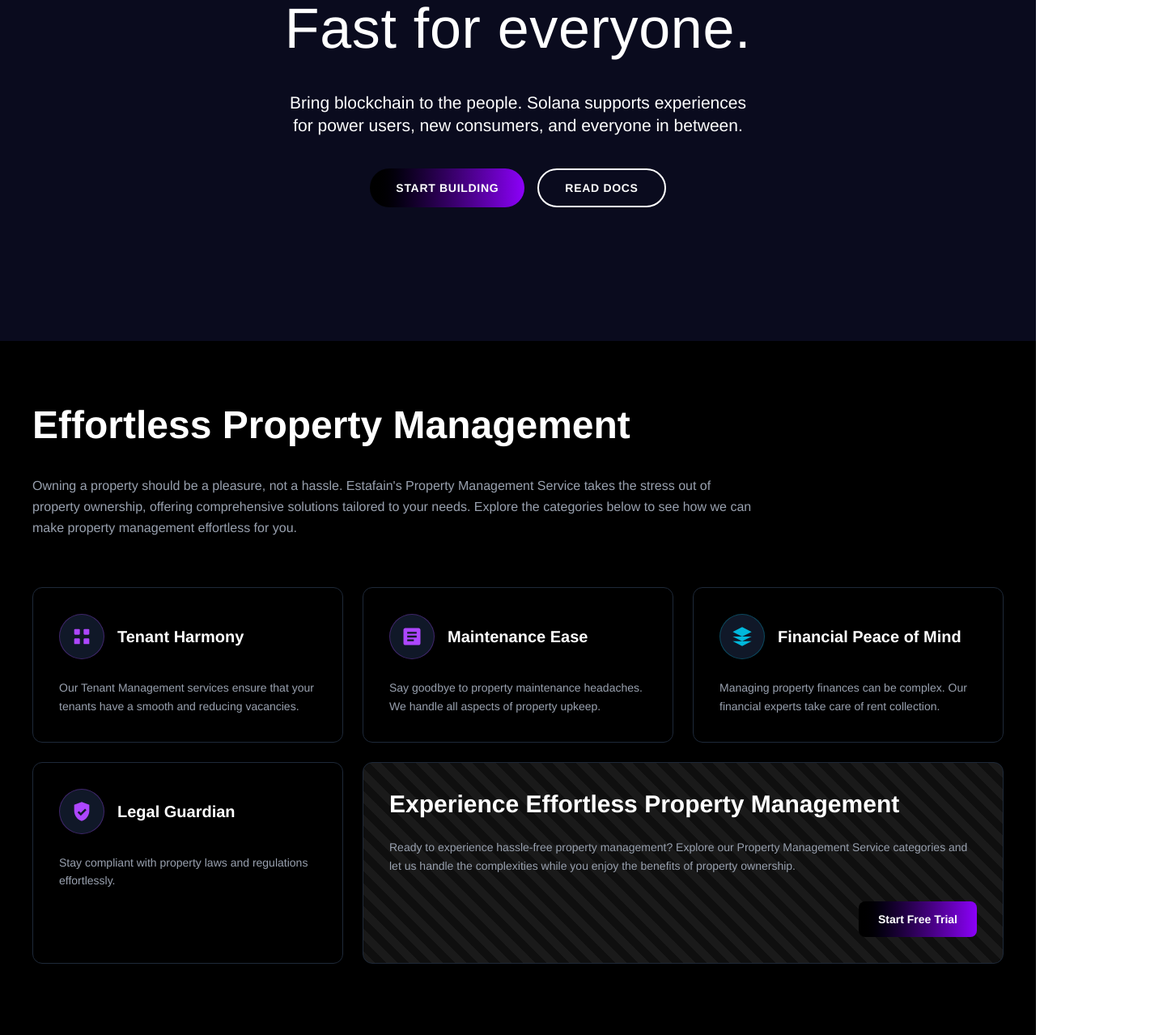
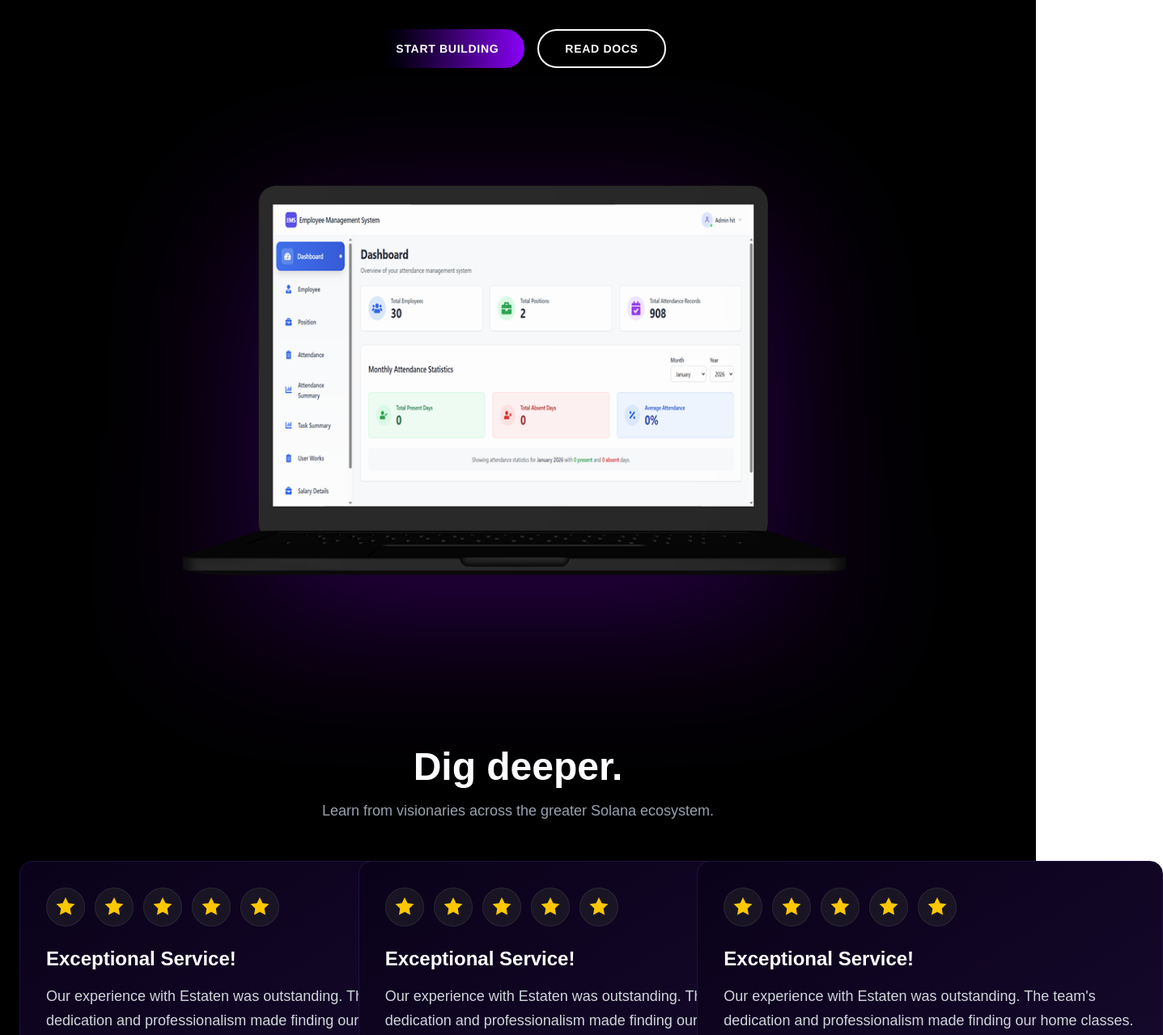
Before and after one commit to Navoda001/Solana, a Next.js app: page / in a window 1280 px wide. Shown: the part 395-1673 px from the top of the page at 81% size, 1437 px wide, since content can reach past the window. Built offline with nearby package versions, Linux system fonts and the light colour scheme.

Commit message:
Update page4 layout with hero laptop image, testimonial cards, and styling fixes

```diff
--- a/src/app/components/hero.jsx
+++ b/src/app/components/hero.jsx
@@ -1,10 +1,16 @@
+import Image from "next/image";
+
 export default function Hero() {
   return (
-    <section className="relative bg-[#0a0b1e] text-white mx-auto" style={{ fontFamily: 'Helvetica, Arial, sans-serif', maxWidth: '1718px', height: '664px', marginTop: '87px' }}>
+    <section className="relative bg-black text-white mx-auto" style={{
+      fontFamily: 'Helvetica, Arial, sans-serif',
+      maxWidth: '1718px',
+      paddingBottom: '100px'
+    }}>
       {/* Top accent line */}
       <div className="absolute top-0 left-0 right-0 h-1 bg-gradient-to-r from-blue-500 via-cyan-400 to-blue-500"></div>
 
-      <div className="container mx-auto px-6 flex flex-col items-center justify-center h-full text-center">
+      <div className="container mx-auto px-6 flex flex-col items-center justify-center pt-20 text-center">
         {/* Main heading */}
         <h1 style={{
           fontFamily: 'Helvetica, Arial, sans-serif',
@@ -34,7 +40,7 @@
         </p>
 
         {/* CTA Buttons */}
-        <div className="flex flex-col sm:flex-row gap-4">
+        <div className="flex flex-col sm:flex-row gap-4 mb-16">
           <button className="px-8 py-3 bg-gradient-to-r from-[#000000] to-[#8C01FA] hover:from-[#1a1a1a] hover:to-[#9c1aff] rounded-full font-semibold text-white transition-all duration-300 transform hover:scale-105 uppercase text-sm tracking-wider">
             Start Building
           </button>
@@ -42,6 +48,22 @@
             Read Docs
           </button>
         </div>
+
+        {/* Laptop Image */}
+        <div className="relative w-full max-w-4xl mx-auto mt-12">
+          <div className="relative" style={{
+            filter: 'drop-shadow(0 50px 100px rgba(139, 1, 250, 0.3))'
+          }}>
+            <Image
+              src="/lap10.png"
+              alt="Solana Dashboard"
+              width={1000}
+              height={600}
+              className="w-full h-auto"
+              priority
+            />
+          </div>
+        </div>
       </div>
     </section>
   );
--- a/src/app/page.js
+++ b/src/app/page.js
@@ -1,11 +1,56 @@
 import Hero from "./components/hero";
 import SubContainer from "./components/subcontainer";
+import Card2 from "./components/card2";
 
 export default function Home() {
+  const testimonials = [
+    {
+      rating: 5,
+      title: "Exceptional Service!",
+      testimonial: "Our experience with Estaten was outstanding. The team's dedication and professionalism made finding our home classes. Highly recommend!",
+      name: "Wade Warren",
+      location: "USA, California",
+      avatarUrl: "/Profile.jpg"
+    },
+    {
+      rating: 5,
+      title: "Exceptional Service!",
+      testimonial: "Our experience with Estaten was outstanding. The team's dedication and professionalism made finding our home classes. Highly recommend!",
+      name: "Emelie Thomson",
+      location: "USA, Florida",
+      avatarUrl: "/Profile.jpg"
+    },
+    {
+      rating: 5,
+      title: "Exceptional Service!",
+      testimonial: "Our experience with Estaten was outstanding. The team's dedication and professionalism made finding our home classes. Highly recommend!",
+      name: "John Doe",
+      location: "USA, Nevada",
+      avatarUrl: "/Profile.jpg"
+    }
+  ];
+
   return (
-    <main>
+    <div className="bg-black min-h-screen">
       <Hero />
+
+      {/* Testimonials Section */}
+      <section className="bg-black py-20 px-6">
+        <div className="max-w-7xl mx-auto">
+          <div className="mb-12 text-center">
+            <h2 className="text-4xl md:text-5xl font-bold text-white mb-4">Dig deeper.</h2>
+            <p className="text-gray-400 text-lg">Learn from visionaries across the greater Solana ecosystem.</p>
+          </div>
+
+          <div className="grid grid-cols-1 md:grid-cols-2 lg:grid-cols-3 gap-6">
+            {testimonials.map((testimonial, index) => (
+              <Card2 key={index} {...testimonial} />
+            ))}
+          </div>
+        </div>
+      </section>
+
       <SubContainer />
-    </main>
+    </div>
   );
 }
--- a/src/app/pages/page4.jsx
+++ b/src/app/pages/page4.jsx
@@ -0,0 +1,17 @@
+import Header from "../components/Header";
+import Hero from "../components/hero";
+import SubContainer from "../components/subcontainer";
+import Card2 from "../components/card2";
+import Footer from "../components/Footer";
+
+export default function Page4() {
+  return (
+    <div className="bg-black min-h-screen">
+      <Header />
+      <Hero />
+      <Card2 />
+      <SubContainer />
+      <Footer />
+    </div>
+  );
+}
```
Also changed, not shown: 1 other file (tests, documents, lock files or other folders).
